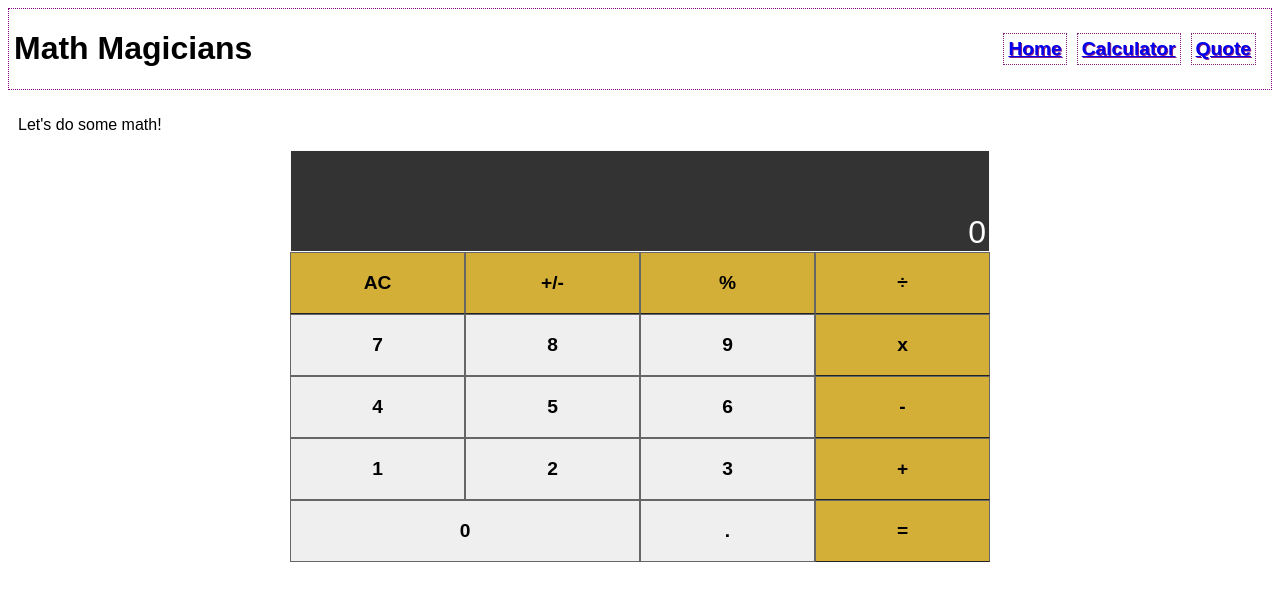
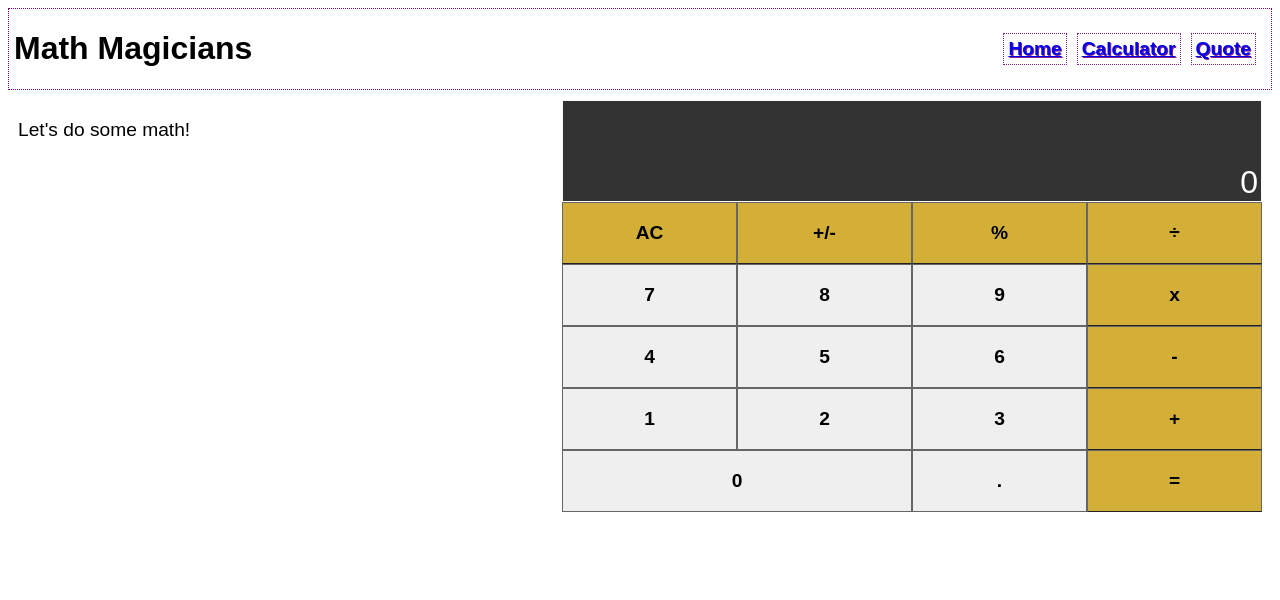
Before and after one commit to belsman/React-Calculator, a React (Create React App) app: page /calculate in a window 1280 px wide. Shown: the top 600 px of the page. Built offline with nearby package versions, Linux system fonts and the light colour scheme.

Commit message:
Add style to the calculator page

```diff
--- a/src/components/Calculator.js
+++ b/src/components/Calculator.js
@@ -2,9 +2,20 @@ import React from 'react';
 import App from './App';
 
 const Calculator = () => (
-  <div className="content">
+  <div
+    className="content"
+    style={{
+      display: 'flex',
+      justifyContent: 'space-between',
+    }}
+  >
     <div>
-      <p>Let&apos;s do some math!</p>
+      <p style={{
+        fontSize: '1.2em',
+      }}
+      >
+        Let&apos;s do some math!
+      </p>
     </div>
     <App />
   </div>
--- a/src/index.css
+++ b/src/index.css
@@ -35,7 +35,6 @@ nav li {
 }
 
 .calculator {
-  margin: auto;
   width: 700px;
 }
 
```
